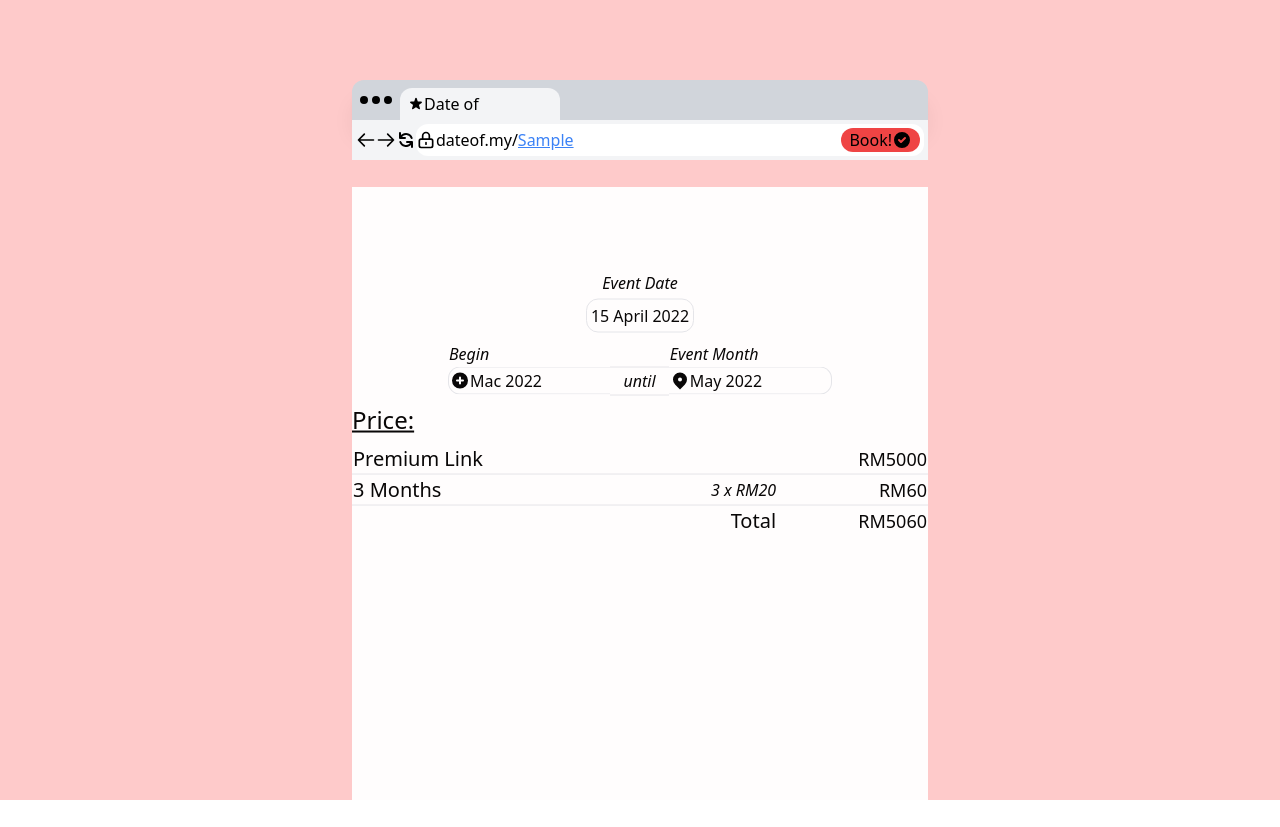
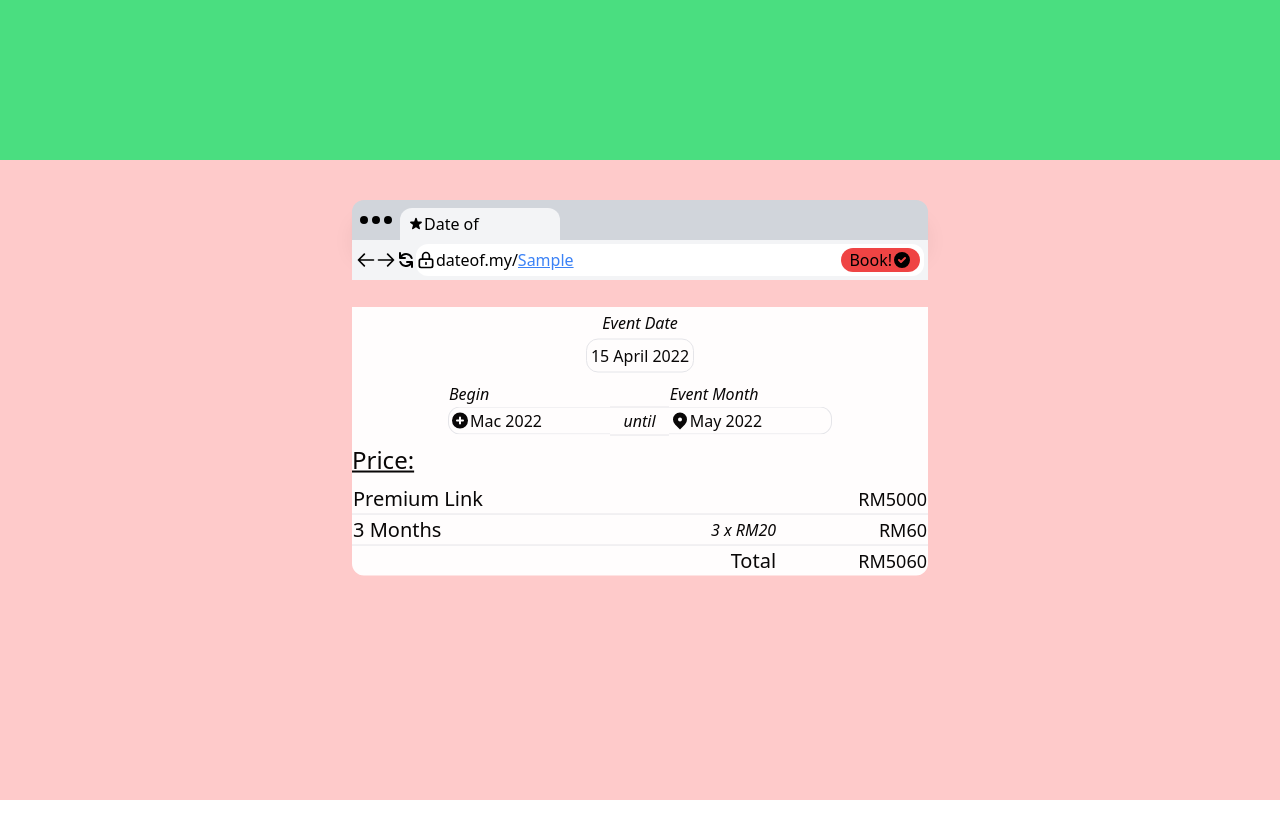
Before and after one commit to supmir/dateof, a Next.js app: page / in a window 1280 px wide. Both pictures are taken after typing "Sample" into the empty fields and a click on the button "Search". After the commit the page ends 800 px from the top, so only its background shows below. Built offline with nearby package versions, Linux system fonts and the light colour scheme.

Commit message:
Move result in search

```diff
--- a/components/result.js
+++ b/components/result.js
@@ -5,8 +5,8 @@ export default function Result(props) {
 
   return (
     <Animator start="bottom" animation="default" end="bottom">
-      <div className="bg-white max-w-xl w-full">
-        <div className="mt-20 flex w-full gap-y-2 flex-col">
+      <div className="bg-white max-w-xl w-full rounded-b-xl">
+        <div className="flex w-full gap-y-2 flex-col">
           <div className="mx-auto flex flex-col">
             <div className="p-1 text-center italic">Event Date</div>
             <div className="border rounded-xl p-1">15 April 2022</div>
--- a/components/search.js
+++ b/components/search.js
@@ -16,8 +16,9 @@ import {
   StarIcon,
 } from "@heroicons/react/solid";
 import { useState } from "react";
+import Result from "./result";
 export default function Search(props) {
-  const { setPhase, phase, setData } = props;
+  const { setPhase, phase, setData, data } = props;
   const queryRef = useRef();
   const [q, setQ] = useState(false);
 
@@ -36,12 +37,7 @@ export default function Search(props) {
   }
 
   return (
-    <motion.div
-      className={`m-auto flex flex-col w-full max-w-xl ${
-        phase === "show" && "mt-20"
-      }`}
-      layout
-    >
+    <div className="mx-auto flex flex-col w-full max-w-xl mt-10">
       <div className="m-auto flex w-full  bg-gray-300 h-10 rounded-t-xl shadow-xl">
         <div>
           <DotsHorizontalIcon className="w-12 h-full" />
@@ -111,10 +107,7 @@ export default function Search(props) {
           )}
         </motion.button>
       </div>
-
-      {phase !== "show" && (
-        <div className="w-full h-10 bg-gradient-to-b from-white"></div>
-      )}
-    </motion.div>
+      <div>{phase === "show" && <Result data={data} key="result" />}</div>
+    </div>
   );
 }
--- a/pages/index.js
+++ b/pages/index.js
@@ -1,20 +1,19 @@
-import { AnimatePresence } from "framer-motion";
-import { useState, useEffect } from "react";
-import Result from "../components/result";
+import { useState } from "react";
 import Search from "../components/search";
 
 export default function Home() {
   const [phase, setPhase] = useState("start");
   const [data, setData] = useState();
   return (
-    <div className="w-full h-screen flex flex-col bg-red-200 px-4">
+    <div className="w-full flex flex-col bg-red-200 h-screen">
+      <div className="h-20 md:h-20 lg:h-40 w-full bg-red-600 md:bg-blue-400 lg:bg-green-400"></div>
       <Search
         phase={phase}
         setPhase={setPhase}
         setData={setData}
+        data={data}
         key="search"
       />
-      {phase === "show" && <Result data={data} key="result" />}
     </div>
   );
 }
```
